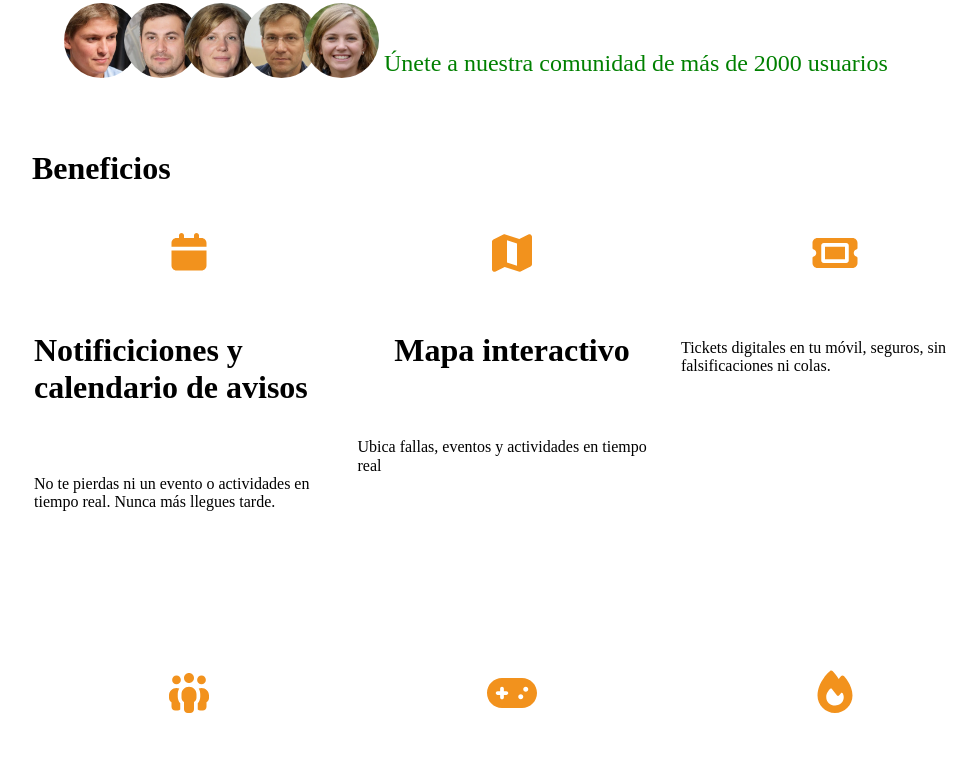
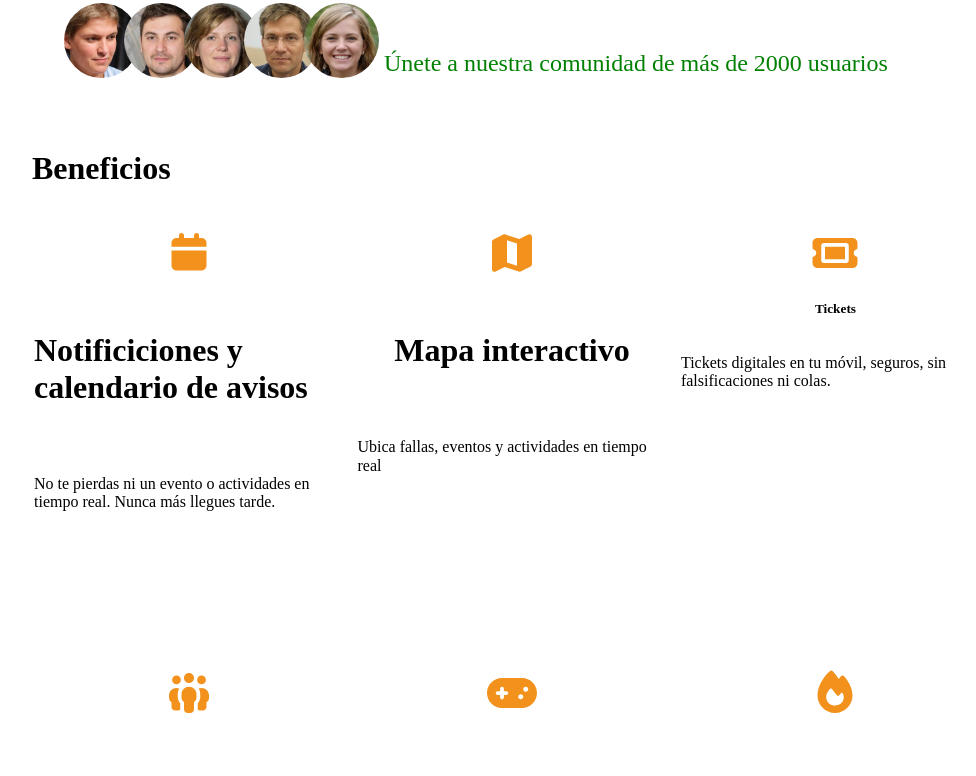
Before and after one commit to JgregoriDev/falles360-Francesc, a React (Vite) app: page / in a window 1280 px wide. Shown: the part 673-1449 px from the top of the page, without its empty margins (128-1104 px from the left). Built offline with nearby package versions, Linux system fonts and the light colour scheme.

Commit message:
Separacion enlace

```diff
--- a/src/App.jsx
+++ b/src/App.jsx
@@ -1,16 +1,7 @@
 import "@/App.css";
-// import Footer from './components/Footer/Footer';
-import {
-  Header,
-  Footer,
-  TablaPrecios,
-  Hero,
-  Coins,
-  FAQList,
-  Beneficios,
-  Sponsors,
-} from "@/components";
-
+import { Header, Footer, Hero } from "@/components";
+import { Home } from "@/pages/Home/Home.jsx";
+import { PoliticaPrivadad } from "@/pages/PoliticaPrivadad/PoliticaPrivadad";
 function App() {
   return (
     <>
@@ -21,11 +12,8 @@ function App() {
       <div className="container">
         <div className="container__left-site">&nbsp;</div>
         <div className="container-center-site">
-          <Coins />
-          <Beneficios />
-          <TablaPrecios />
-          <Sponsors />
-          <FAQList />
+          <Home />
+          <PoliticaPrivadad />
         </div>
       </div>
       {/* 100% width */}
--- a/src/components/Beneficios/Beneficios.jsx
+++ b/src/components/Beneficios/Beneficios.jsx
@@ -49,7 +49,7 @@ export const Beneficios = () => {
           >
             <path d="M96 128C60.7 128 32 156.7 32 192L32 256C32 264.8 39.4 271.7 47.7 274.6C66.5 281.1 80 299 80 320C80 341 66.5 358.9 47.7 365.4C39.4 368.3 32 375.2 32 384L32 448C32 483.3 60.7 512 96 512L544 512C579.3 512 608 483.3 608 448L608 384C608 375.2 600.6 368.3 592.3 365.4C573.5 358.9 560 341 560 320C560 299 573.5 281.1 592.3 274.6C600.6 271.7 608 264.8 608 256L608 192C608 156.7 579.3 128 544 128L96 128zM448 400L448 240L192 240L192 400L448 400zM144 224C144 206.3 158.3 192 176 192L464 192C481.7 192 496 206.3 496 224L496 416C496 433.7 481.7 448 464 448L176 448C158.3 448 144 433.7 144 416L144 224z" />
           </svg>
-          <h5 className="Entradas sin papel"></h5>
+          <h5 className="Entradas sin papel">Tickets</h5>
           <p className="benefits__body">
             Tickets digitales en tu móvil, seguros, sin falsificaciones ni
             colas.
--- a/src/components/Header/Header.css
+++ b/src/components/Header/Header.css
@@ -1,6 +1,7 @@
 .header {
   background: var(--fifthColor);
   display: flex;
+  flex-direction: column;
   align-items: center;
 }
 .header__nav {
@@ -8,12 +9,13 @@
   width: 100%;
   height: 100%;
   font-size: 2rem;
+  display: flex;
 }
 .header__nav-list {
   list-style: none;
   display: flex;
   gap: 1rem;
-  flex-direction: row;
+  flex-direction: column;
 }
 .header__nav-item {
 }
@@ -23,6 +25,12 @@
 }
 
 @media (min-width: 768px) {
+  .header{
+    flex-direction: row;
+  }
+  .header__nav-list{
+    flex-direction: row;
+  }
 }
 
 @media (min-width: 992px) {
--- /dev/null
+++ b/src/pages/Home/Home.jsx
@@ -0,0 +1,19 @@
+import {
+  TablaPrecios,
+  Coins,
+  FAQList,
+  Beneficios,
+  Sponsors,
+} from "@/components";
+
+export const Home = () => {
+    return (
+        <div>
+                       <Coins />
+                      <Beneficios />
+                      <TablaPrecios />
+                      <Sponsors />
+                      <FAQList />
+        </div>
+    )
+}
```
Also changed, not shown: src/pages/Home/Home.css (added).
